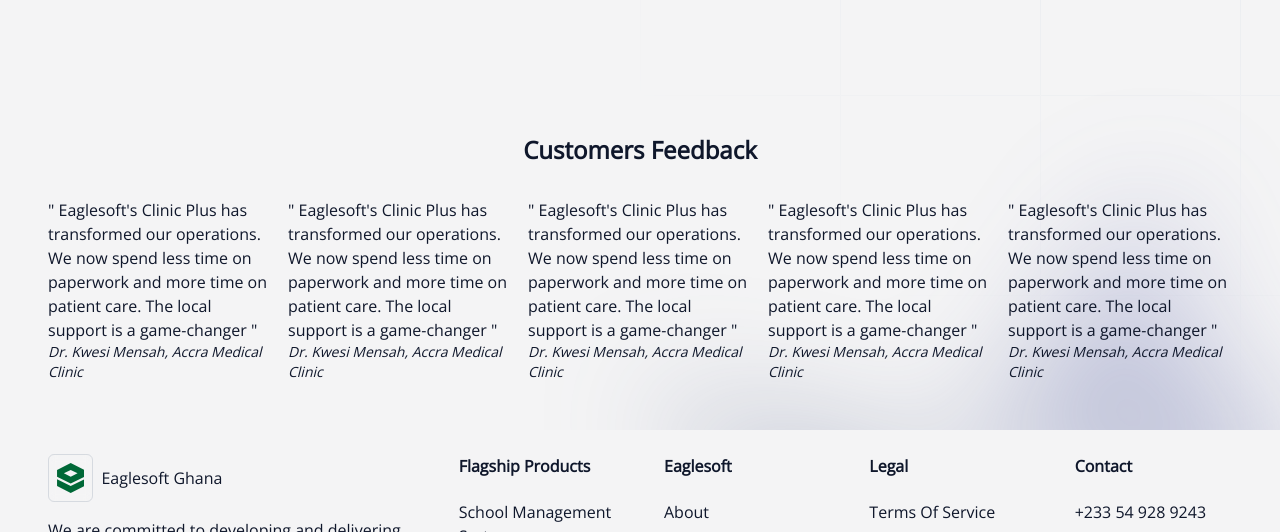
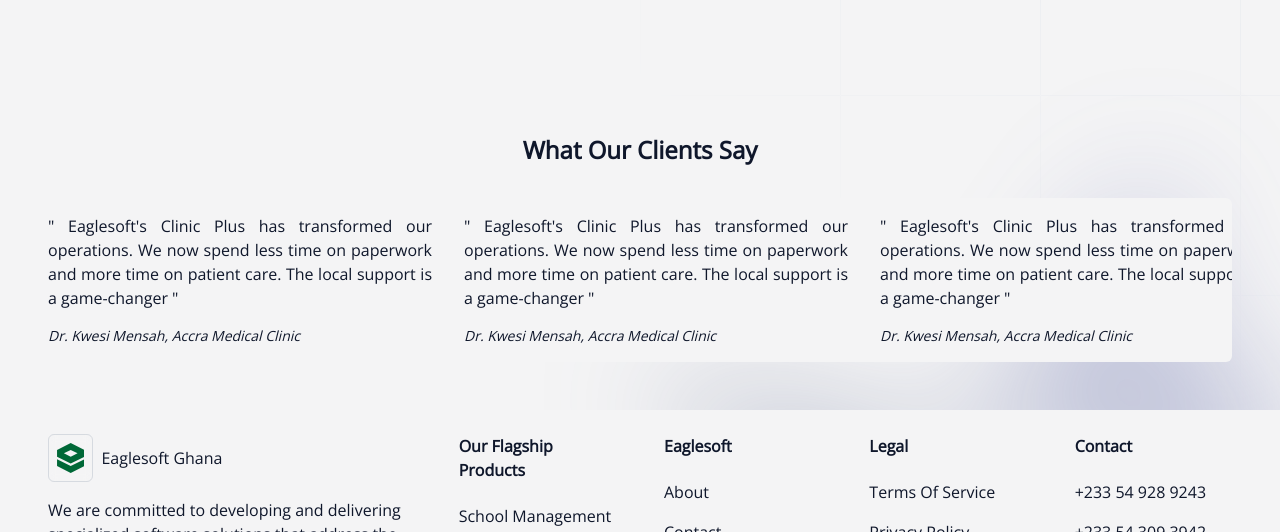
Before and after one commit to eaglesoftghana/eaglesoftghana.github.io, a Nuxt app: page / in a window 1280 px wide. Shown: the part 1960-2492 px from the top of the page. Built offline with nearby package versions, Linux system fonts and the light colour scheme.

Commit message:
fixed meta tags

```diff
--- a/app/app.vue
+++ b/app/app.vue
@@ -19,12 +19,12 @@
       </svg>
       <rect width="100%" height="100%" fill="url(#1f932ae7-37de-4c0a-a8b0-a6e3b4d44b84)" stroke-width="0"></rect>
     </svg>
-    <div aria-hidden="true" class="absolute inset-x-0 -top-40 -z-10 transform-gpu overflow-hidden blur-3xl sm:-top-80">
+    <!-- <div aria-hidden="true" class="absolute inset-x-0 -top-40 -z-10 transform-gpu overflow-hidden blur-3xl sm:-top-80">
       <div
         style="clip-path: polygon(45.2% 34.5%, 27.5% 76.7%, 0.1% 64.9%, 17.9% 100%, 27.6% 76.8%, 76.1% 97.7%, 74.1% 44.1%)"
         class="relative left-[calc(50%-11rem)] aspect-1155/678 w-144.5 -translate-x-1/2 rotate-30 bg-linear-to-tr from-[#ff80b5]/60 to-[#9089fc] opacity-15 sm:left-[calc(50%-30rem)] sm:w-288.75">
       </div>
-    </div>
+    </div> -->
     <div aria-hidden="true"
       class="absolute inset-x-0 top-[calc(100%-13rem)] -z-10 transform-gpu overflow-hidden blur-3xl sm:top-[calc(100%-30rem)]">
       <div
--- a/app/components/ESFooter.vue
+++ b/app/components/ESFooter.vue
@@ -21,7 +21,7 @@
                                     <Logo
                                       class="h-12 w-auto p-2 rounded-md backdrop-blur-xs border border-slate-500/20 dark:bg-slate-400/10"
                                       :fill-color="fillColor" />
-                                    <span class="capitalize">
+                                    <span class="capitalize text-nowrap">
                                           eaglesoft ghana
                                     </span>
                               </div>
@@ -55,7 +55,7 @@
                         </div>
                         <div class="pb-6 sm:pb-0">
                               <h3 class="font-semibold capitalize dark:text-zinc-300 pb-4 sm:pb-0">
-                                    flagship products
+                                    our flagship products
                               </h3>
                               <ul role="list" class="space-y-4 mt-3 sm:mt-5.5 capitalize">
                                     <li>
@@ -88,7 +88,7 @@
                               <h3 class="font-semibold capitalize dark:text-zinc-300">
                                     eaglesoft
                               </h3>
-                              <ul role="list" class="space-y-2 mt-3 sm:mt-5.5 capitalize">
+                              <ul role="list" class="space-y-4 mt-3 sm:mt-5.5 capitalize">
                                     <li>
                                           <NuxtLink class="dark:hover:text-white" :to="{ name: 'about' }">
                                                 about
@@ -115,7 +115,7 @@
                               <h3 class="font-semibold capitalize dark:text-zinc-300">
                                     legal
                               </h3>
-                              <ul role="list" class="space-y-2 mt-3 sm:mt-5.5 capitalize">
+                              <ul role="list" class="space-y-4 mt-3 sm:mt-5.5 capitalize">
                                     <li>
                                           <NuxtLink class="dark:hover:text-white" href="#">
                                                 terms of service
@@ -132,7 +132,7 @@
                               <h3 class="font-semibold capitalize dark:text-zinc-300">
                                     contact
                               </h3>
-                              <ul role="list" class="space-y-2 mt-3 sm:mt-5.5">
+                              <ul role="list" class="space-y-4 mt-3 sm:mt-5.5">
                                     <li>
                                           <NuxtLink class="dark:hover:text-white select-all cursor-text"
                                             href="tel:+233549289243">
--- a/app/components/ESHeader.vue
+++ b/app/components/ESHeader.vue
@@ -36,7 +36,7 @@
 
 <template>
 
-  <header class="sticky top-0 z-50 shadow-md backdrop-blur-lg" :class="navBgColor">
+  <header class="sticky top-0 z-50 shadow-md backdrop-blur-lg bg-body" :class="navBgColor">
     <nav aria-label="Global" class="flex items-center justify-between p-3 lg:px-8 mx-auto max-w-7xl">
       <div class="flex lg:flex-1">
         <NuxtLink :to="{ name: 'index' }" active-class=" " exact-active-class=" " class="-m-1.5 p-1.5">
--- a/app/components/GoTop.vue
+++ b/app/components/GoTop.vue
@@ -28,7 +28,7 @@
             <Teleport to="body">
                   <Transition name="fade" mode="out-in">
                         <div v-if="isShown" @click="handleClick" title="Go to top"
-                          class="fixed overflow-hidden z-12 p-2 bottom-6 md:bottom-10 right-2 md:right-20 backdrop-blur-xs border border-slate-500/20 dark:bg-slate-400/10 bg-slate-400/50 rounded-md cursor-pointer">
+                          class="fixed overflow-hidden z-12 p-2 bottom-6 md:bottom-10 right-6 md:right-20 backdrop-blur-xs border border-slate-500/20 dark:bg-slate-400/10 bg-slate-400/50 rounded-md cursor-pointer">
                               <ArrowUpToLineIcon class="h-6 md:h-8 w-auto text-global dark:text-white" />
                         </div>
                   </Transition>
--- a/app/components/TestimonialCard.vue
+++ b/app/components/TestimonialCard.vue
@@ -3,20 +3,16 @@
 </script>
 
 <template>
-      <div class="overflow-hidden  select-none">
-            <div class="block overflow-hidden relative min-h-32">
-                  <div class="size-full">
-                        <span>
+      <div class="block relative min-h-full min-w-sm">
+            <span class="block w-full text-justify">
                   " Eaglesoft's Clinic Plus has transformed our operations. We now spend less time on
                   paperwork and
                   more
                   time on patient care. The local support is a game-changer "
             </span>
-                        <cite class="block text-sm">
+            <cite class="block text-sm pt-4">
                   Dr. Kwesi Mensah, Accra Medical Clinic
             </cite>
-                  </div>
-            </div>
       </div>
 </template>
 
--- /dev/null
+++ b/app/constants/index.ts
@@ -0,0 +1,5 @@
+const constants = {
+  APP_URL: "https://eaglesoftghana.github.io",
+};
+
+export default constants;
--- a/app/pages/index.vue
+++ b/app/pages/index.vue
@@ -1,13 +1,18 @@
 <script lang="ts" setup>
       import { AtomIcon, BlocksIcon, CrownIcon, LockKeyholeIcon, ScalingIcon, Share2Icon } from 'lucide-vue-next';
+      import constants from '~/constants';
 
       useSeoMeta({
             title: 'eaglesoft ghana'.toString().toUpperCase(),
             ogTitle: 'eaglesoft ghana'.toString().toUpperCase(),
             description: 'Eaglesoft Ghana is a forward-thinking software development firm committed to developing and delivering specialized software solutions that address the unique challenges of the Ghanaian market.',
             ogDescription: 'Eaglesoft Ghana is a forward-thinking software development firm committed to developing and delivering specialized software solutions that address the unique challenges of the Ghanaian market.',
-            ogImage: '/logo.svg',
             twitterCard: 'summary_large_image',
+            ogImage: {
+                  url: constants.APP_URL + '/apple-touch-icon.png'
+            },
+            ogUrl: constants.APP_URL,
+            ogType: 'website'
       })
 </script>
 
@@ -31,13 +36,13 @@
                               </NuxtLink>
                         </div>
                   </div>
-                  <div aria-hidden="true"
+                  <!-- <div aria-hidden="true"
                     class="blur-3xl transform-gpu -z-10 right-0 -top-2 sm:-top-24 absolute opacity-10">
                         <div
                           style="clip-path: polygon(73.6% 51.7%, 91.7% 11.8%, 100% 46.4%, 97.4% 82.2%, 92.5% 84.9%, 75.7% 64%, 55.3% 47.5%, 46.5% 49.4%, 45% 62.9%, 50.3% 87.2%, 21.3% 64.1%, 0.1% 100%, 5.4% 51.1%, 21.4% 63.9%, 58.9% 0.2%, 73.6% 51.7%)"
                           class="dark:to-indigo-500 dark:from-cyan-400 from-purple-600 to-blue-300 bg-linear-to-tr w-351 aspect-1404/767">
                         </div>
-                  </div>
+                  </div> -->
             </div>
       </ESSection>
       <ESSection>
@@ -69,9 +74,10 @@
                           :icon="CrownIcon" href="//eaglechurchsuite.com" />
 
                         <div class="flex items-center justify-center">
-                              <NuxtLink class="lg:text-lg capitalize hover:text-global dark:hover:text-white"
+                              <NuxtLink class="text-lg capitalize hover:text-global dark:hover:text-white"
                                 :to="{ name: 'products' }">see
-                                    all products & features</NuxtLink>
+                                    all products & features
+                              </NuxtLink>
                         </div>
                   </div>
             </div>
@@ -105,7 +111,8 @@
                           text="Get world-class software at a price made just for you that respects the local market" />
                   </div>
             </ESSection>
-            <div aria-hidden="true" class="blur-[14rem] dark:blur-3xl transform-gpu -z-10 right-0 -top-2 sm:-top-24 absolute opacity-25">
+            <div aria-hidden="true"
+              class="blur-[14rem] dark:blur-3xl transform-gpu -z-10 right-0 -top-2 sm:-top-24 absolute opacity-5">
                   <div
                     style="clip-path: polygon(73.6% 51.7%, 91.7% 11.8%, 100% 46.4%, 97.4% 82.2%, 92.5% 84.9%, 75.7% 64%, 55.3% 47.5%, 46.5% 49.4%, 45% 62.9%, 50.3% 87.2%, 21.3% 64.1%, 0.1% 100%, 5.4% 51.1%, 21.4% 63.9%, 58.9% 0.2%, 73.6% 51.7%)"
                     class="dark:to-indigo-500 dark:from-cyan-400 from-purple-600 to-blue-300 bg-linear-to-tr w-351 aspect-1404/767">
@@ -116,15 +123,10 @@
             <ESSection>
                   <div v-fade-in class="py-4 md:py-8">
                         <h6 class="text-center capitalize text-2xl font-semibold dark:text-white">
-                              customers feedback
-                        </h6>
-                        <!-- <p class="text-center text-lg pb-12">
-                              Streamline your operations and drive efficiency with our specialized, high-performance
-                              software.
-                        </p> -->
+                              what our clients say </h6>
                   </div>
                   <div v-fade-in
-                    class="flex basis-11/12 flex-row flex-nowrap overflow-x-auto space-x-4 scroll-smooth scrollbar-none">
+                    class="flex flex-row overflow-x-auto gap-x-4 space-x-4 scroll-smooth scrollbar-none bg-body py-4! rounded-md">
                         <TestimonialCard />
                         <TestimonialCard />
                         <TestimonialCard />
--- a/app/pages/products.vue
+++ b/app/pages/products.vue
@@ -1,11 +1,17 @@
 <script lang="ts" setup>
+      import constants from '~/constants';
+
       useSeoMeta({
             title: 'products • eaglesoft ghana'.toString().toUpperCase(),
             ogTitle: 'products • eaglesoft ghana'.toString().toUpperCase(),
             description: 'Eaglesoft Ghana is a forward-thinking software development firm committed to developing and delivering specialized software solutions that address the unique challenges of the Ghanaian market.',
             ogDescription: 'Eaglesoft Ghana is a forward-thinking software development firm committed to developing and delivering specialized software solutions that address the unique challenges of the Ghanaian market.',
-            ogImage: '/logo.svg',
             twitterCard: 'summary_large_image',
+            ogImage: {
+                  url: constants.APP_URL + '/apple-touch-icon.png'
+            },
+            ogUrl: constants.APP_URL + '/products',
+            ogType: 'website'
       })
 </script>
 
--- a/app/pages/services.vue
+++ b/app/pages/services.vue
@@ -1,13 +1,18 @@
 <script lang="ts" setup>
       import { AtomIcon, ChartNoAxesCombinedIcon, CpuIcon, DraftingCompassIcon, GlobeLockIcon, HandshakeIcon } from 'lucide-vue-next';
+      import constants from '~/constants';
 
       useSeoMeta({
             title: 'services • eaglesoft ghana'.toString().toUpperCase(),
             ogTitle: 'services • eaglesoft ghana'.toString().toUpperCase(),
             description: 'Eaglesoft Ghana is a forward-thinking software development firm committed to developing and delivering specialized software solutions that address the unique challenges of the Ghanaian market.',
             ogDescription: 'Eaglesoft Ghana is a forward-thinking software development firm committed to developing and delivering specialized software solutions that address the unique challenges of the Ghanaian market.',
-            ogImage: '/logo.svg',
             twitterCard: 'summary_large_image',
+            ogImage: {
+                  url: constants.APP_URL + '/apple-touch-icon.png'
+            },
+            ogUrl: constants.APP_URL + '/services',
+            ogType: 'website'
       })
 </script>
 
```
Lines whose indentation alone changed are shown as unchanged.
